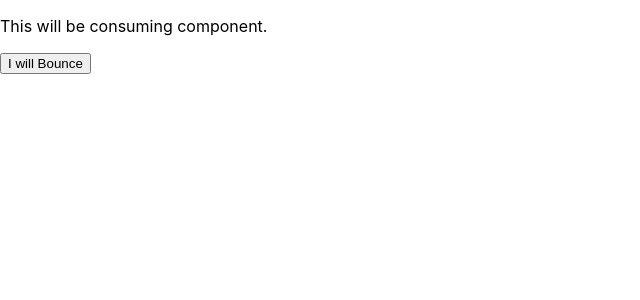
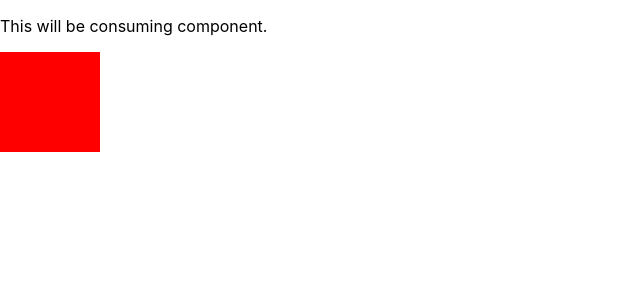
Before and after one commit to pesto-students/deep-dive-1akshat, a React (Create React App) app in the folder react-exercises/simple-anime-react/: page / in a window 1280 px wide. Shown: the top 300 px of the page, without its empty margins (0-640 px from the left). Built offline with nearby package versions, Linux system fonts and the light colour scheme.

Commit message:
add props passing to bounce component

```diff
--- a/react-exercises/simple-anime-react/src/App.css
+++ b/react-exercises/simple-anime-react/src/App.css
@@ -1,38 +1,5 @@
-.App {
-  text-align: center;
+.block {
+  width: 100px;
+  height: 100px;
+  background: red;
 }
-
-.App-logo {
-  height: 40vmin;
-  pointer-events: none;
-}
-
-@media (prefers-reduced-motion: no-preference) {
-  .App-logo {
-    animation: App-logo-spin infinite 20s linear;
-  }
-}
-
-.App-header {
-  background-color: #282c34;
-  min-height: 100vh;
-  display: flex;
-  flex-direction: column;
-  align-items: center;
-  justify-content: center;
-  font-size: calc(10px + 2vmin);
-  color: white;
-}
-
-.App-link {
-  color: #61dafb;
-}
-
-@keyframes App-logo-spin {
-  from {
-    transform: rotate(0deg);
-  }
-  to {
-    transform: rotate(360deg);
-  }
-}
--- a/react-exercises/simple-anime-react/src/App.js
+++ b/react-exercises/simple-anime-react/src/App.js
@@ -1,13 +1,15 @@
 import React from 'react';
 import './App.css';
 import Bounce from './components/Bounce/bounce';
+
+
 
 const App = () => {
   return (
     <>
       <p>This will be consuming component.</p>
-      <Bounce>
-        <button>I will Bounce</button>
+      <Bounce duration="5000" delay="1000" >
+        <div className="block"></div>
       </Bounce>
     </>
   );
--- a/react-exercises/simple-anime-react/src/components/Bounce/bounce.js
+++ b/react-exercises/simple-anime-react/src/components/Bounce/bounce.js
@@ -2,9 +2,15 @@ import React from 'react';
 import './style.css';
 
 const Bounce = (props) => {
+  const delay = props.duration !== undefined ? props.delay : 1000;
+  const duration = props.duration !== undefined ? props.duration : 3000;
+
   return (
     <>
-      <div class="bounce">
+      <div className="bounce" style={{
+        animation: `bounce ${duration}ms`,
+        animationDelay: `${delay}ms`
+      }}>
         {props.children}
       </div>
     </>
--- a/react-exercises/simple-anime-react/src/components/Bounce/style.css
+++ b/react-exercises/simple-anime-react/src/components/Bounce/style.css
@@ -1,7 +1,3 @@
-.bounce {
-    animation: bounce 5s;
-}
-
 @-webkit-keyframes bounce {
     0%, 20%, 50%, 80%, 100% {
         -webkit-transform: translateY(0);
```
